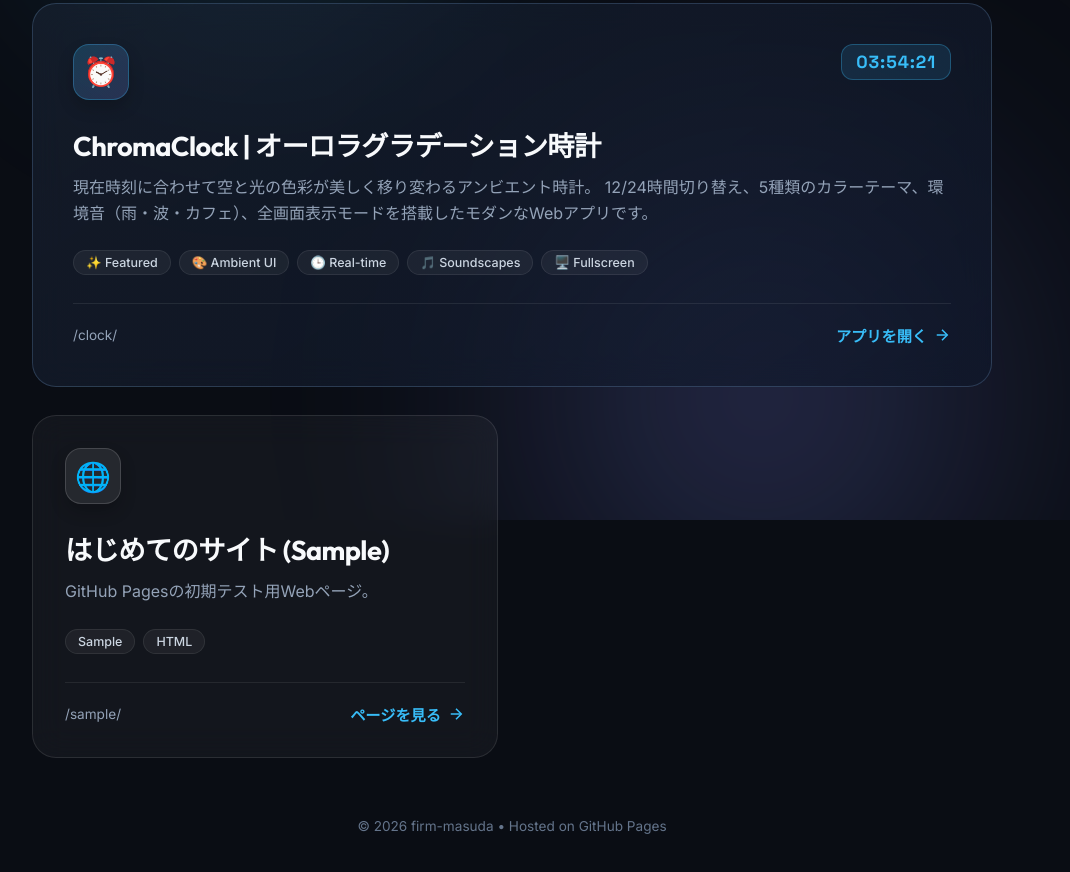
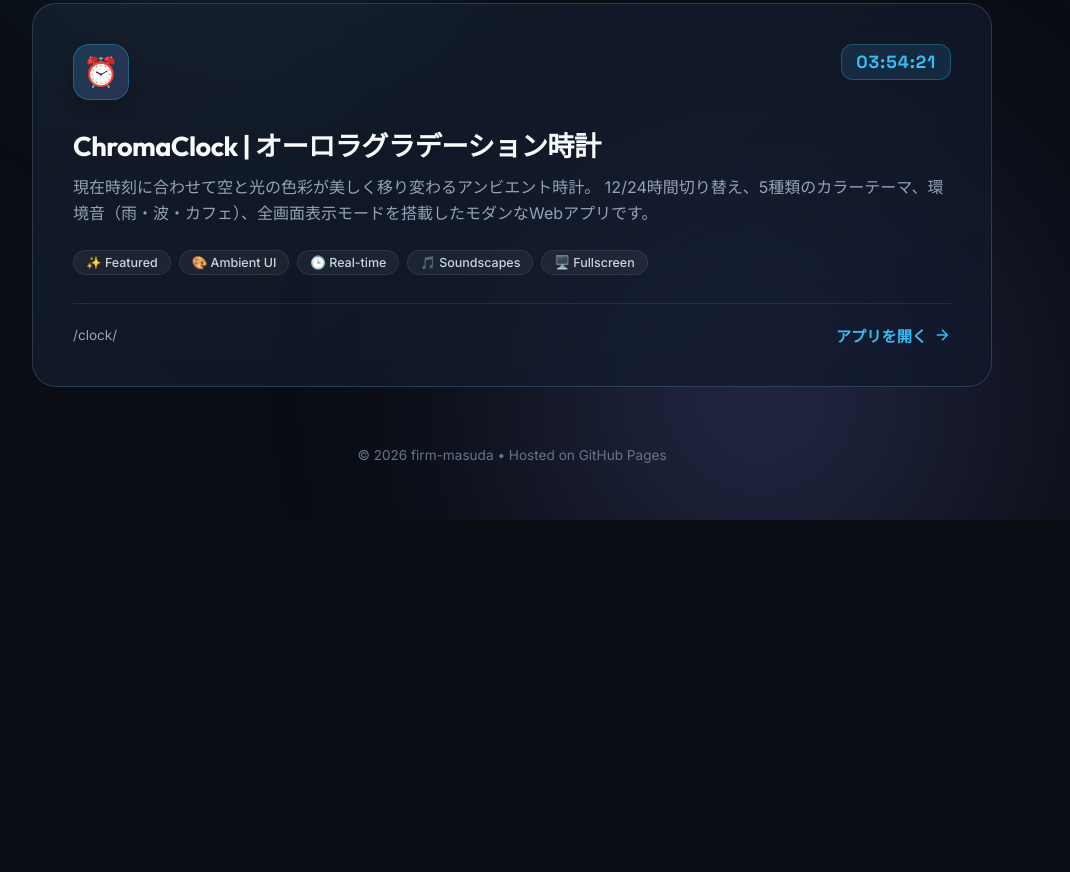
Before and after one commit to firm-masuda/firm-masuda.github.io, a plain HTML site: page index.html in a window 1280 px wide. Shown: the part 280-1152 px from the top of the page, without its empty margins (128-1198 px from the left). After the commit the page ends 823 px from the top, so only its background shows below. Drawn offline with Linux system fonts and the light colour scheme.

Commit message:
6th: Remove sample project

```diff
--- a/index.html
+++ b/index.html
@@ -389,37 +389,6 @@
         </div>
       </a>
 
-
-      <!-- Sample Project -->
-      <a href="./sample/" class="app-card" id="cardSample">
-        <div>
-          <div class="card-top">
-            <div class="card-icon">
-              🌐
-            </div>
-          </div>
-          <div class="card-body">
-            <h2>はじめてのサイト (Sample)</h2>
-            <p>
-              GitHub Pagesの初期テスト用Webページ。
-            </p>
-            <div class="tag-list">
-              <span class="tag">Sample</span>
-              <span class="tag">HTML</span>
-            </div>
-          </div>
-        </div>
-        <div class="card-footer">
-          <span style="font-size: 0.85rem; color: #94a3b8;">/sample/</span>
-          <span class="card-link-text">
-            ページを見る
-            <svg class="arrow-icon" viewBox="0 0 24 24" fill="none" stroke="currentColor" stroke-width="2">
-              <line x1="5" y1="12" x2="19" y2="12"></line>
-              <polyline points="12 5 19 12 12 19"></polyline>
-            </svg>
-          </span>
-        </div>
-      </a>
     </main>
 
     <footer>
```
Also changed, not shown: sample/index.html (deleted, +0 -11 lines).
